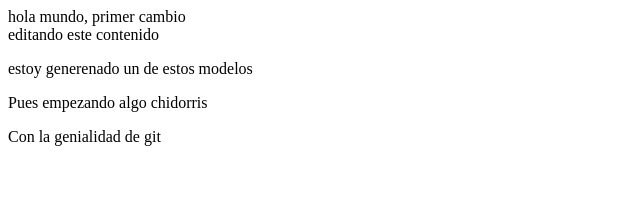
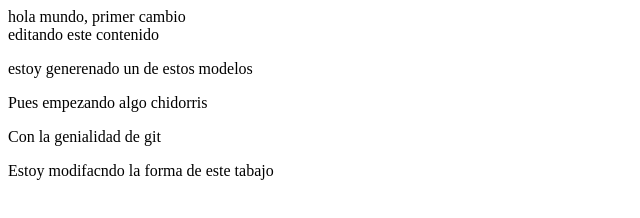
Before and after one commit to Rodrigo-Tecuatl/prubas_git_manu, a plain HTML site: page index.html in a window 1280 px wide. Shown: the whole page, without its empty margins (0-640 px from the left). Drawn offline with Linux system fonts and the light colour scheme.

Commit message:
Estoy generando un conflicto

```diff
--- a/index.html
+++ b/index.html
@@ -14,6 +14,8 @@
     <p>estoy generenado un de estos modelos </p>
     <p>Pues empezando algo chidorris</p>
     <p>Con la genialidad de git</p>
+    <p>Estoy modifacndo la forma de este tabajo</p>
+
 </body>
 
 </html>
```
